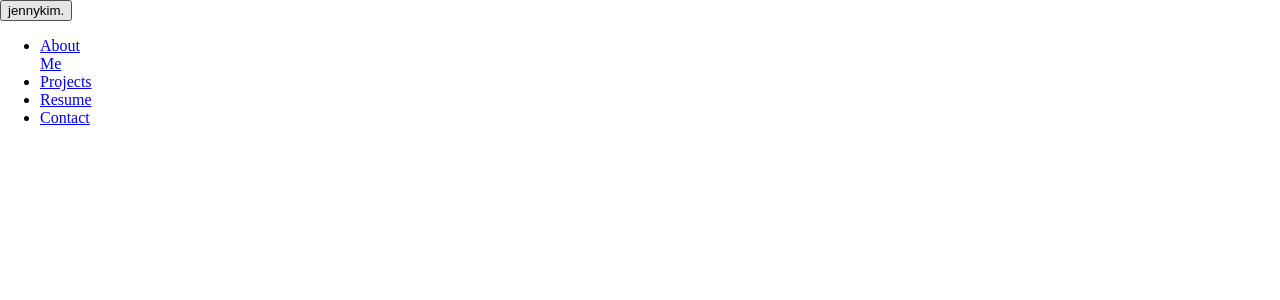
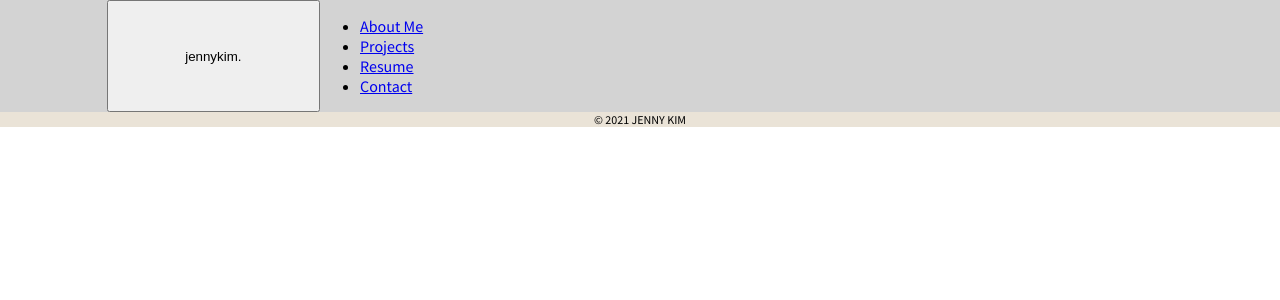
Before and after one commit to kim-jenny5/my-portfolio-site, a React (Create React App) app: page / in a window 1280 px wide. Shown: the top 300 px of the page. Built offline with nearby package versions, Linux system fonts and the light colour scheme; a web font is replaced by a local one.

Commit message:
implemented grid to header and changed handleclick function when clicking on logo

```diff
--- a/src/App.js
+++ b/src/App.js
@@ -3,12 +3,12 @@ import { createGlobalStyle } from "styled-components";
 
 // import BlobGraphics from "./BlobGraphics";
 import HeaderNav from "./HeaderNav";
-// import Introduction from "./Introduction";
+import Introduction from "./Introduction";
 // import About from "./About";
 // import ProjectsCont from "./ProjectsCont";
 // import ResumeCont from "./ResumeCont";
 // import Contact from "./Contact";
-// import Footer from "./Footer";
+import Footer from "./Footer";
 
 export default function App() {
 	return (
@@ -17,13 +17,15 @@ export default function App() {
 			<Grid>
 				{/* <BlobGraphics /> */}
 				<HeaderNav />
-				{/* <Introduction /> */}
+				{/* <Content>
+					<Introduction /> */}
 				{/* <About />
 				<ProjectsCont />
 				<ResumeCont />
 				<Contact />
 				<Footer /> */}
-				{/* <Footer /> */}
+				{/* </Content> */}
+				<Footer />
 			</Grid>
 		</div>
 	);
@@ -32,27 +34,53 @@ export default function App() {
 const Grid = styled.div`
 	display: grid;
 	grid-template-columns: repeat(12, 1fr);
-	grid-template-rows: 12.009237875288683vh auto 9.699769053117782vh;
+	/* grid-template-rows: 12.009237875288683vh auto 9.699769053117782vh; */
 	/* grid-template-rows: auto auto auto; */
 	grid-column-gap: 1.25rem;
 	grid-template-areas:
-		"hd hd hd hd hd hd hd hd hd hd hd hd"
-		"content content content content content content content content content content content content"
-		"footer footer footer footer footer footer footer footer footer footer footer footer";
+		/* "hd hd hd hd hd hd hd hd hd hd hd hd" */
+		"hd"
+		/* "content content content content content content content content content content content content" */
+		"content"
+		/* "ft ft ft ft ft ft ft ft ft ft ft ft"; */
+		"ft";
 `;
 
 const GlobalStyle = createGlobalStyle`body {
   margin: 0;
   padding: 0;
+  font-family: Source Sans Pro;
 }`;
 
 // const Section = styled.div`
 // 	border: solid black 1px;
 // `;
 
+// const Serif = styled;
+
 // export const Hd = styled(Section)`
-// 	/* position: fixed; */
-// 	grid-area: hd;
-// `;
+export const HeaderCont = styled.div`
+	/* position: fixed; */
+	width: 100vw;
+	display: grid;
+	grid-template-columns: repeat(12, 1fr);
+	background-color: lightgray;
+	/* grid-area: hd; */
+	/* grid-column: 1 / span 12; */
+`;
 
-/* export const Hd = styled.div` */
+// export const Content = styled(Section)`
+export const Content = styled.div`
+	grid-area: content;
+	grid-row: 2;
+	/* width: 100vw; */
+`;
+
+export const Ft = styled.div`
+	grid-area: ft;
+	grid-row: 3;
+	font-size: 0.75rem;
+	background: #eae3d7;
+	text-align: center;
+	/* padding: 3.9260969976905313vh 0 3.9260969976905313vh 0; */
+`;
--- a/src/Footer.js
+++ b/src/Footer.js
@@ -1,5 +1,6 @@
 import React from "react";
 // import styled from "styled-components";
+import { Ft } from "./App";
 // import { Section } from "./App";
 
 // const Ft = styled(Section)`
@@ -17,8 +18,8 @@ import React from "react";
 
 export default function Footer() {
 	return (
-		// <Ft>
-		<footer>© 2021 JENNY KIM</footer>
-		// </Ft>
+		<Ft>
+			<footer>© 2021 JENNY KIM</footer>
+		</Ft>
 	);
 }
--- a/src/HeaderNav.js
+++ b/src/HeaderNav.js
@@ -1,8 +1,11 @@
 import React from "react";
 import styled from "styled-components";
+import { HeaderCont } from "./App";
 
 const handleClick = () => {
 	window.scrollTo({ top: 0, behavior: "smooth" });
+	// window.location.reload(false);
+	window.location.href = "";
 };
 
 export default function HeaderNav() {
@@ -10,9 +13,8 @@ export default function HeaderNav() {
 		<div className="title-text header-nav">
 			{/* <span className="logo">jennykim.</span> */}
 			{/* <Header> */}
-			<button className="logo" onClick={handleClick}>
-				jennykim.
-			</button>
+			<HeaderCont>
+				<Button onClick={handleClick}>jennykim.</Button>
 				<ul>
 					<li>
 						<a href="#aboutme">About Me</a>
@@ -27,6 +29,7 @@ export default function HeaderNav() {
 						<a href="#contact">Contact</a>
 					</li>
 				</ul>
+			</HeaderCont>
 			{/* </Header> */}
 		</div>
 	);
@@ -38,3 +41,11 @@ export default function HeaderNav() {
 // 	grid-area: hd;
 // 	background-color: lightgray;
 // `;
+
+// const Header = styled.div``;
+
+// const
+
+const Button = styled.button`
+	grid-column: 2 / 4;
+`;
--- a/src/Introduction.js
+++ b/src/Introduction.js
@@ -24,23 +24,29 @@ export default function Introduction() {
 		<div className="introduction">
 			{/* <BlobGraphics /> */}
 			<div className="main-container">
-				{/* <div className="text-container">
+				<div className="text-container">
 					<div className="title">
 						<div>Hi, my name is Jenny.</div>
 						<div>Nice to meet you!</div>
 					</div>
 					<div className="title-text subtitle">
 						I am{" "}
-						<Typical
+						{/* <Typical
 							wrapper="span"
 							steps={steps}
 							loop={Infinity}
 							className="typing"
-						/>
+						/> */}
 					</div>
-				</div> */}
-				<img src={IMG_1818}></img>
+				</div>
+				{/* <ImgWrapper> */}
+				{/* <img src={IMG_1818}></img> */}
+				{/* </ImgWrapper> */}
 			</div>
 		</div>
 	);
 }
+
+const ImgWrapper = styled.div`
+	max-width: 100%;
+`;
```
Lines whose indentation alone changed are shown as unchanged.
